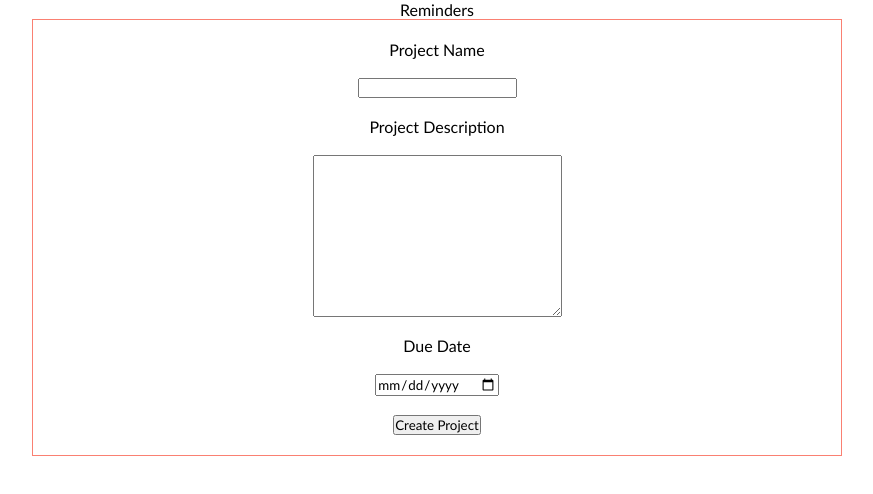
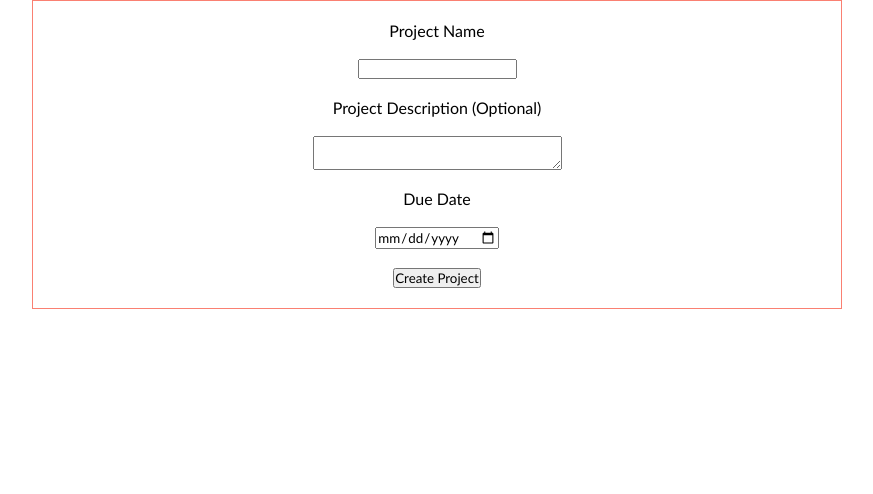
Before and after one commit to KlayClarke/todo-list.v2, a website built with webpack: page dist/index.html in a window 1280 px wide. Shown: the whole page, without its empty margins (203-1076 px from the left). Built offline with nearby package versions, Linux system fonts and the light colour scheme.

Commit message:
refactor

```diff
--- a/dist/index.html
+++ b/dist/index.html
@@ -8,19 +8,22 @@
     <title>Reminders</title>
   </head>
   <body>
-    <header>Reminders</header>
+    <header></header>
     <main>
+      <div id="sidenav"></div>
+      <div id="content">
         <form action="" id="project-form">
           <label for="project-name">Project Name</label><br />
           <input type="text" name="project-name" id="project-name" required />
           <br />
-        <label for="project-description">Project Description</label><br />
+          <label for="project-description"
+            >Project Description (Optional) </label
+          ><br />
           <textarea
             name="project-description"
             id="project-description"
             cols="30"
-          rows="10"
-          required
+            rows="2"
           ></textarea
           ><br />
           <label for="project-due-date">Due Date</label><br />
@@ -30,9 +33,10 @@
             id="project-due-date"
             required
           /><br />
-        <button type="submit" id="create-project">Create Project</button>
+          <button type="button" name="create-project">Create Project</button>
         </form>
         <div id="projects"></div>
+      </div>
     </main>
     <footer></footer>
     <script src="main.js"></script>
```
Lines whose indentation alone changed are shown as unchanged.
